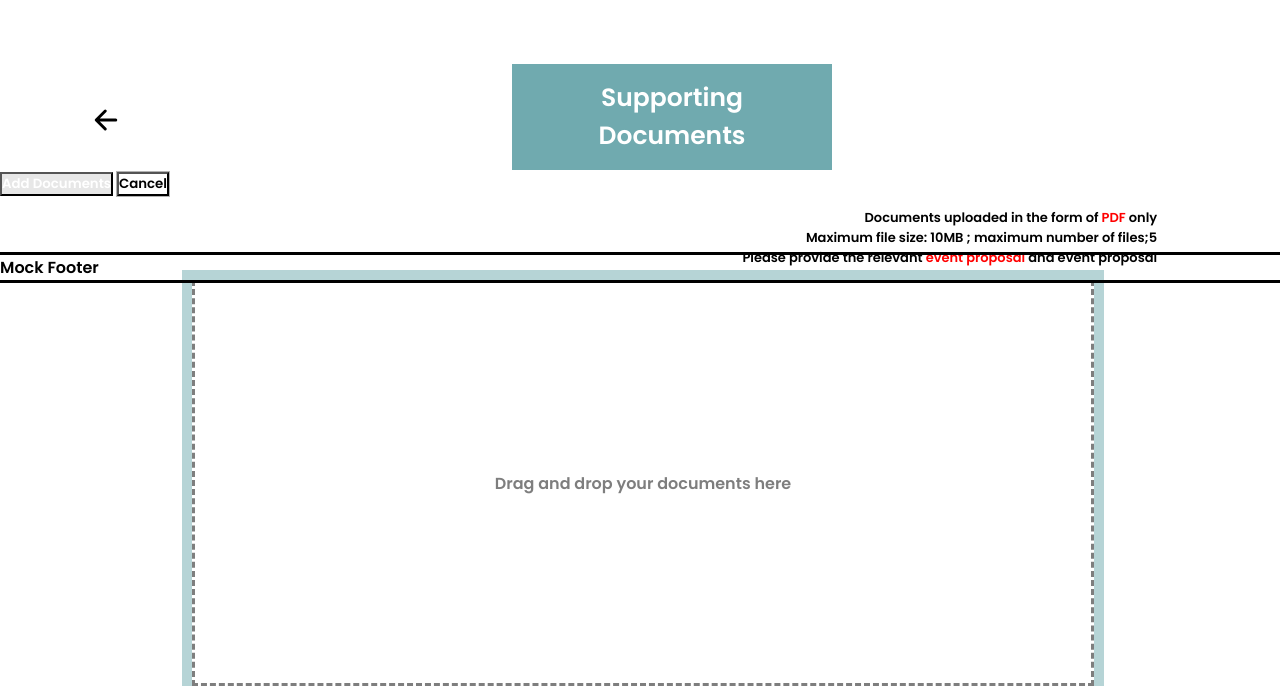
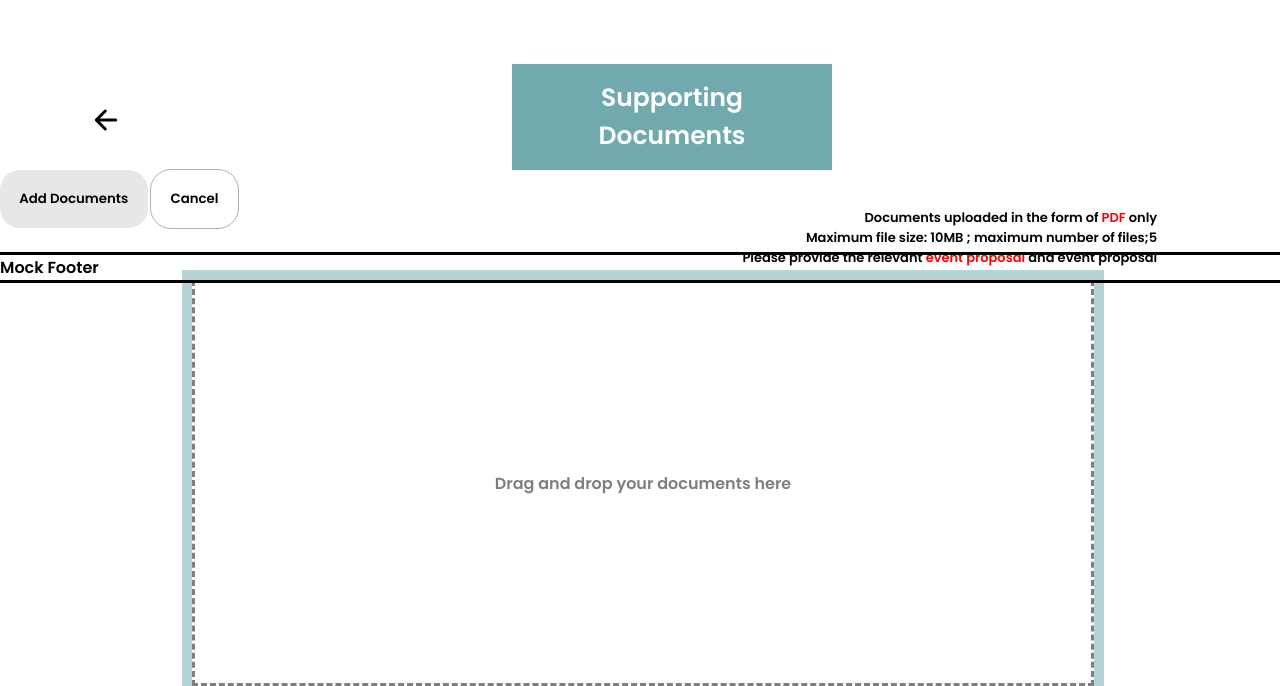
Before and after one commit to muhdazri1412/I-RESERVE, a PHP site: page /supportingdocs.html in a window 1280 px wide. Shown: the part 520-1206 px from the top of the page. Run offline with PHP 8.4, Linux system fonts and the light colour scheme.

Commit message:
Update style.css
update style for booking form and supporting docs

```diff
--- a/style.css
+++ b/style.css
@@ -770,11 +770,16 @@ size:200%;
 .adddocs{
     background-color: #e7e7e7;
     list-style-type: none;
+    padding:1.5%;
+    border-radius: 20px;
+    border: none;
+    position: relative;
 }
 
 .adddocs a{
-    color:white;
+    color:#000;
     text-decoration: none;
+
 }
 
 .adddocs:hover{
@@ -784,11 +789,19 @@ size:200%;
 
 }
 
+.adddocs a:hover{
+    color:white;
+}
+
 .cancel{
     background-color: white;
     outline:1px solid rgba(0,0,0,0.3);
+   padding:1.5%;
+   border-radius: 20px;
+   border:none;
+   position: relative;
+}
 
-}
 
 .cancel a{
     color:#000;
@@ -1301,3 +1314,36 @@ input[type="checkbox"]{
     border-bottom-width:2px ;
 
 }
+
+ .btn-supportdocs
+ {
+    position:relative;
+    background-color:#70AAAF;
+    border-radius: 15px;
+    margin-bottom: 5%;
+    padding:1.2%;
+    border: none;
+
+}
+
+.btn-supportdocs:hover{
+    transform: scale(1.15);
+    transition: 0.3s;
+}
+
+.btn-supportdocs a
+{
+color:white;
+text-decoration: none;
+text-align: center;
+
+}
+
+.btn-sd-location
+{
+    position:absolute;
+    top:160%;
+    width:120vh;
+    left:15%;
+
+}
```
